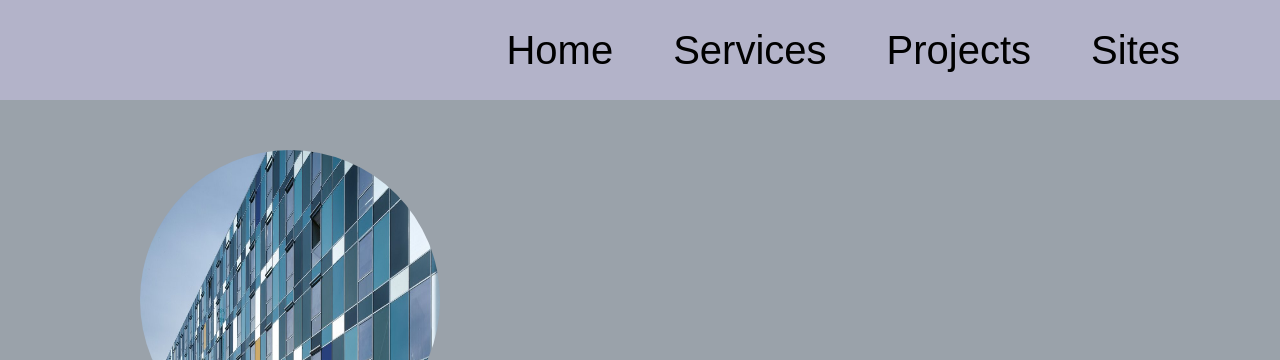
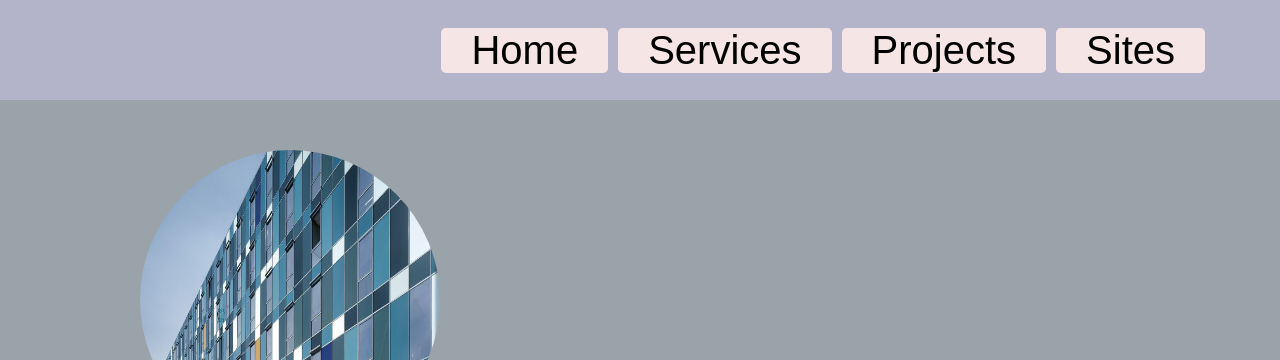
Before and after one commit to rupeshpal49gmail/Practice-projects-Webpage, a plain HTML site: page index.html in a window 1280 px wide. Shown: the top 360 px of the page. Drawn offline with Linux system fonts and the light colour scheme.

Commit message:
add button styling

```diff
--- a/index.html
+++ b/index.html
@@ -12,10 +12,10 @@
       <div class="nav-div">
         <nav class="navbar-list">
           <ul>
-            <li>Home</li>
-            <li>Services</li>
-            <li>Projects</li>
-            <li>Sites</li>
+            <li class="btn">Home</li>
+            <li class="btn">Services</li>
+            <li class="btn">Projects</li>
+            <li class="btn">Sites</li>
           </ul>
         </nav>
       </div>
--- a/style.css
+++ b/style.css
@@ -30,11 +30,15 @@
   padding: 0 30px;
   cursor: pointer;
 }
-.navbar-list ul li:hover {
-  font-size: 40px;
-  font-weight: 30px;
-  color: aqua;
-  transition: ease-in-out;
+
+.btn {
+  background-color: #f5e5e5;
+  border-radius: 5px;
+  margin: 0 5px;
+}
+.btn:hover {
+  background-color: #d4cece;
+  color: #1d1e4c;
 }
 .content {
   max-width: 1000px;
```
